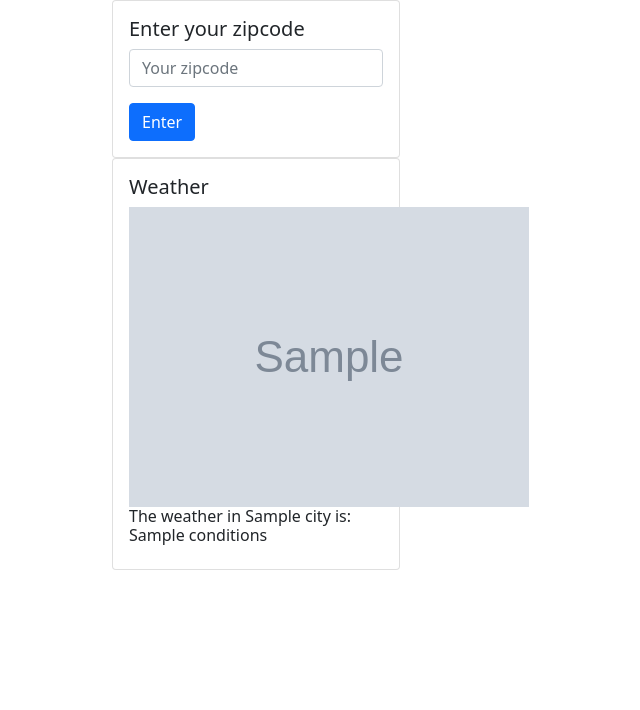
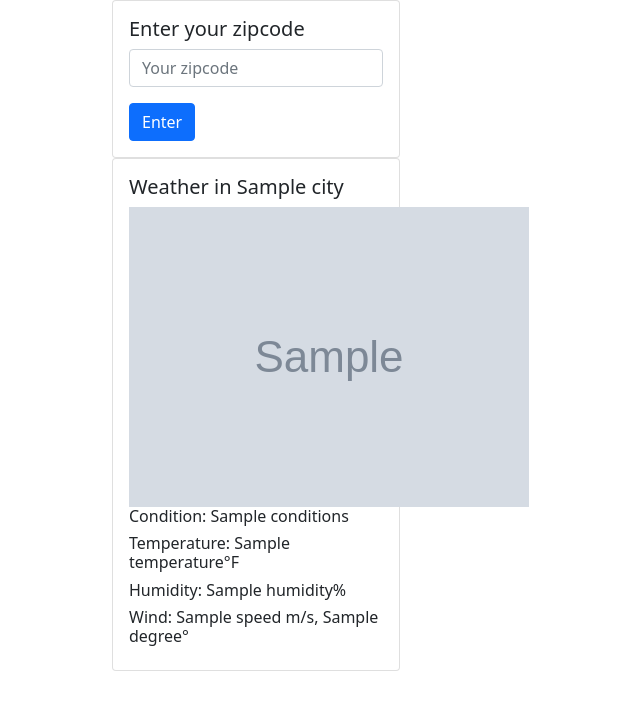
Before and after one commit to nafim/weatherapp, a Node server app: template views/weather.pug in a window 1280 px wide. Shown: the top 710 px of the page, without its empty margins (384-1024 px from the left). Run offline with Node 20, Linux system fonts and the light colour scheme; the template is opened without the code that fills it: most values are stand-ins (such as "Sample title", 1, 10 or a date in 2020); grey boxes marked "Sample" are stand-in pictures.

Commit message:
Added weather info

```diff
--- a/app.js
+++ b/app.js
@@ -19,9 +19,13 @@ app.get('/', (req, res) => {
   .then(response => {
     const conditions = response.data.weather[0].main;
     const city = response.data.name;
+    const temperature = (response.data.main.temp - 273.15) * 9/5 + 32;
+    const humidity = response.data.main.humidity;
+    const speed = response.data.wind.speed;
+    const degree = response.data.wind.deg;
     const imgURL = `http://openweathermap.org/img/wn/${response.data.weather[0].icon}@4x.png`;
     res.cookie("zipcode", zip);
-    res.render('weather', {conditions, city, imgURL});
+    res.render('weather', {conditions, city, temperature, humidity, speed, degree, imgURL});
   })
   .catch(error => {
       console.log(error);
--- a/views/weather.pug
+++ b/views/weather.pug
@@ -15,7 +15,10 @@ head
           button.btn.btn-primary(type='submit') Enter
     .card.mx-auto(style='width: 18rem;')
       .card-body
-        h5.card-title Weather
+        h5.card-title Weather in #{city}
         img(src=imgURL alt='')
-        h6 The weather in #{city} is: #{conditions}
+        h6 Condition: #{conditions}
+        h6 Temperature: #{temperature}°F
+        h6 Humidity: #{humidity}%
+        h6 Wind: #{speed} m/s, #{degree}°
 script(src='https://cdn.jsdelivr.net/npm/bootstrap@5.0.0-beta1/dist/js/bootstrap.bundle.min.js' integrity='sha384-ygbV9kiqUc6oa4msXn9868pTtWMgiQaeYH7/t7LECLbyPA2x65Kgf80OJFdroafW' crossorigin='anonymous')
```
